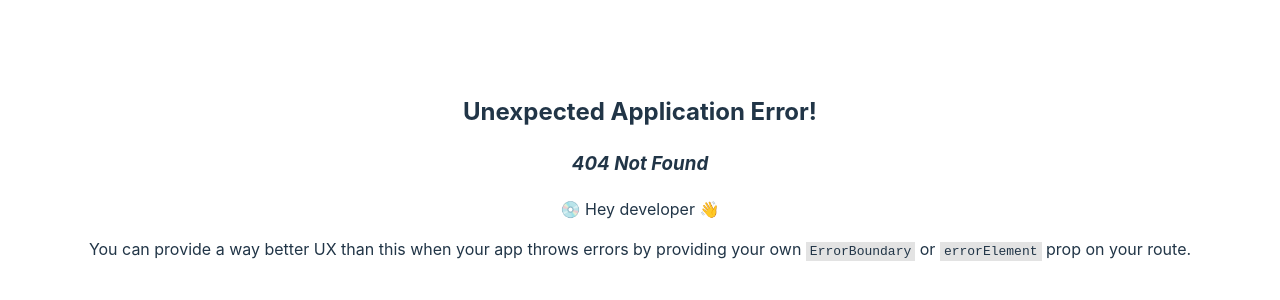
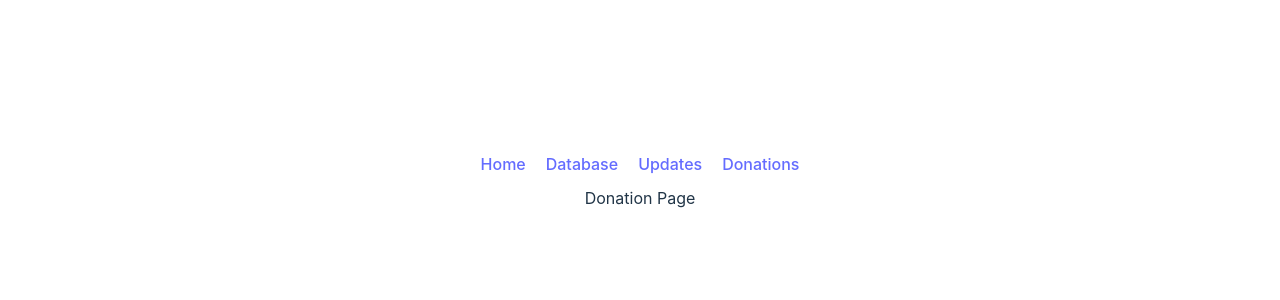
Before and after one commit to schan523/montserrat-app, a React (Vite) app: page /montserrat-app/donation in a window 1280 px wide. Before the commit this address had no page. Shown: the part 224-524 px from the top of the page. Built offline with nearby package versions, Linux system fonts and the light colour scheme.

Commit message:
added navbar

```diff
--- a/src/components/Donation.jsx
+++ b/src/components/Donation.jsx
@@ -0,0 +1,5 @@
+import React from 'react'
+
+export default function Donation() {
+    return <div>Donation Page</div>;
+}
--- a/src/components/Navbar.jsx
+++ b/src/components/Navbar.jsx
@@ -1,9 +1,21 @@
 import React from 'react'
+import css from './../styles/Navbar.module.css'
 
 export default function Navbar() {
     return (
     <nav>
-        <div className="navItem">Navbar</div>
+        <div className={css.navItem}>
+            <a href="./">Home</a>
+        </div>
+        <div className={css.navItem}>
+            <a href="./database">Database</a>
+        </div>
+        <div className={css.navItem}>
+            <a href="./updates">Updates</a>
+        </div>
+        <div className={css.navItem}>
+            <a href="./donation">Donations</a>
+        </div>
     </nav>
 );
 }
--- a/src/components/Updates.jsx
+++ b/src/components/Updates.jsx
@@ -0,0 +1,5 @@
+import React from 'react'
+
+export default function Updates() {
+    return <div>Updates</div>
+}
--- a/src/main.jsx
+++ b/src/main.jsx
@@ -4,6 +4,9 @@ import { RouterProvider, createBrowserRouter } from 'react-router-dom'
 import './styles/index.css'
 import App from './App.jsx'
 import Database from './components/Database.jsx'
+import Home from './components/Home.jsx'
+import Updates from './components/Updates.jsx'
+import Donation from './components/Donation.jsx'
 
 const router = createBrowserRouter([
   {
@@ -13,6 +16,18 @@ const router = createBrowserRouter([
       {
         path: 'database',
         element: <Database/>
+      },
+      {
+        index: true,
+        element: <Home/>
+      },
+      {
+        path: 'updates',
+        element: <Updates/>
+      },
+      {
+        path: 'donation',
+        element: <Donation/>
       }
     ]
   }
--- a/src/styles/Navbar.module.css
+++ b/src/styles/Navbar.module.css
@@ -0,0 +1,8 @@
+nav {
+    display: flex;
+}
+
+.navItem {
+    align-items: center;
+    margin: 10px;
+}
```
